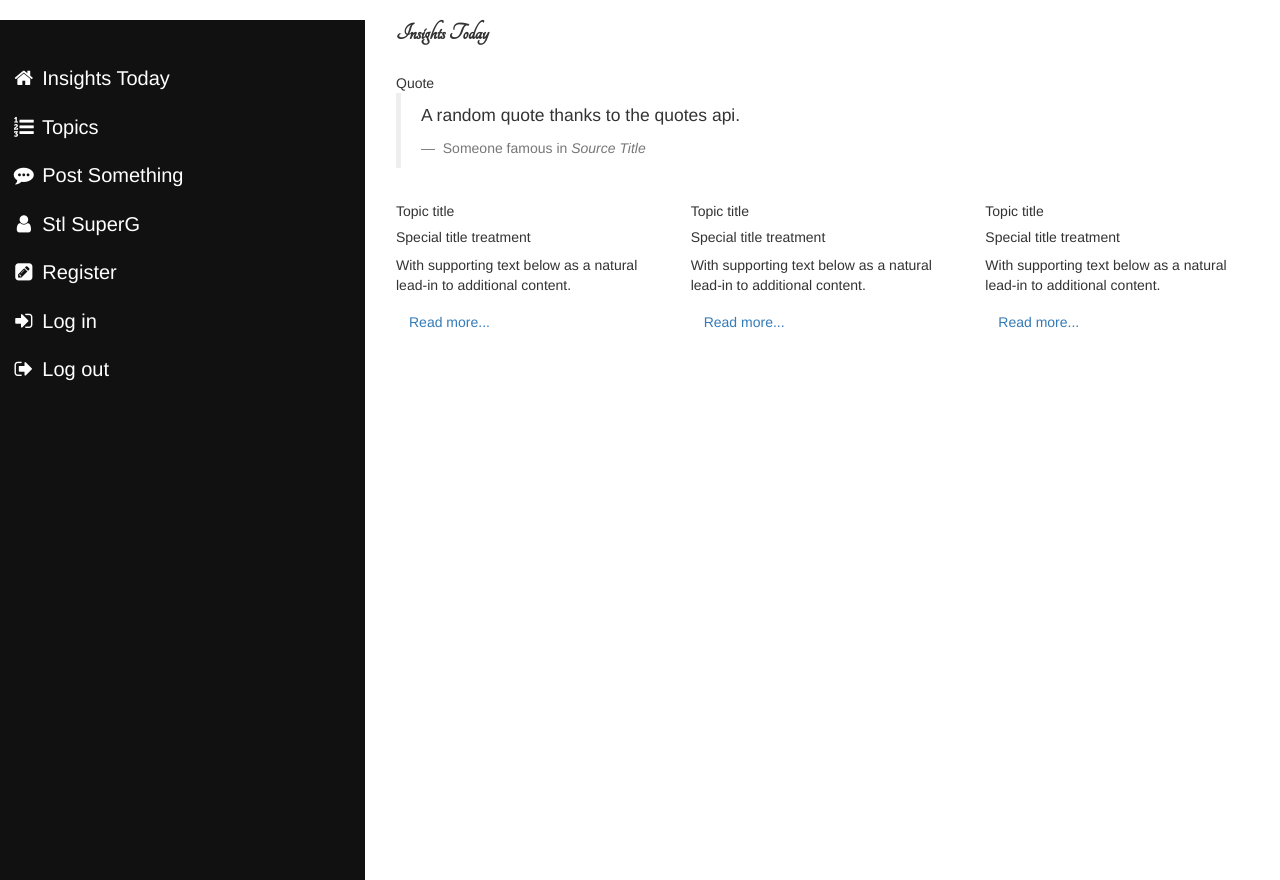
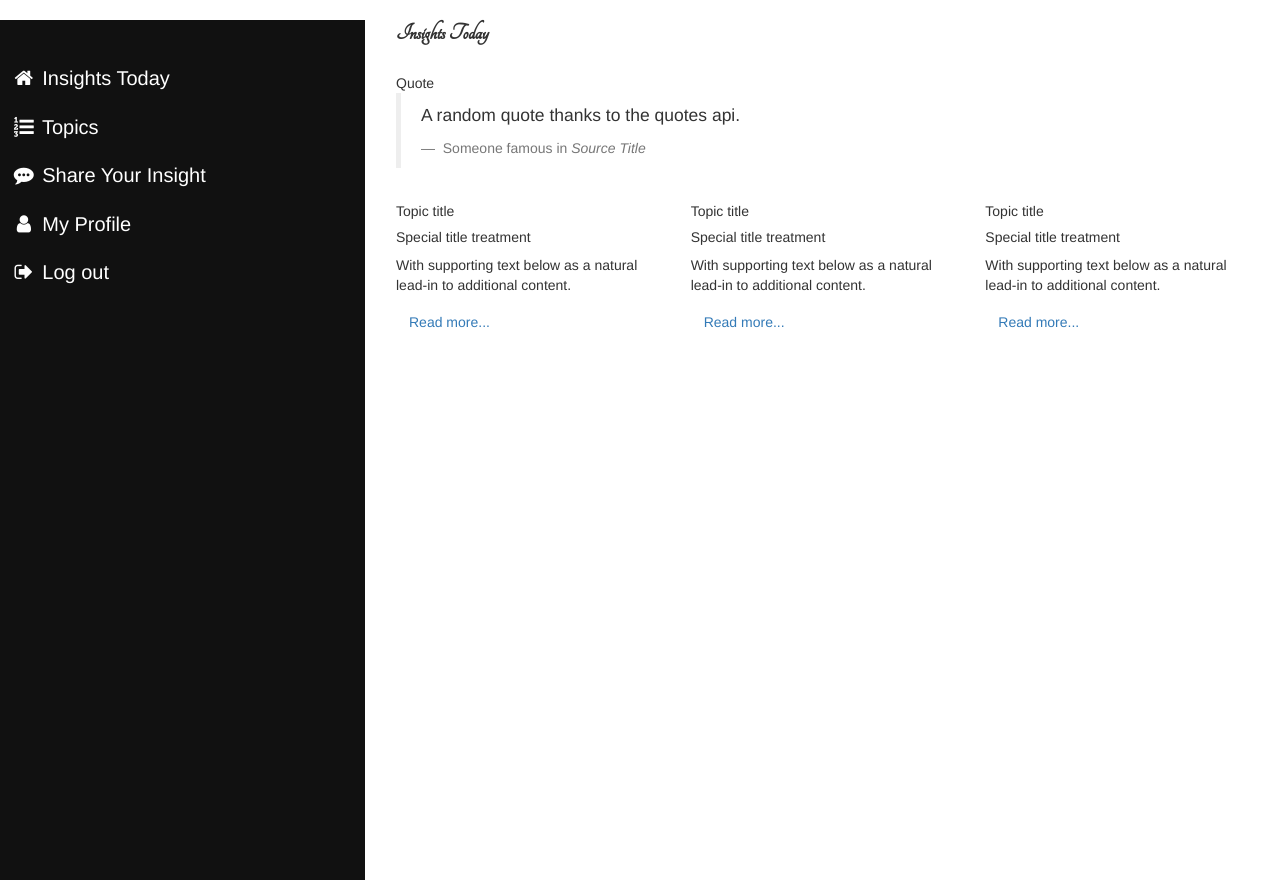
Before and after one commit to RkNyra/Insights-Today, a Flask app: page / in a window 1280 px wide. Run offline with Flask 2, Linux system fonts and the light colour scheme; the visitor is signed in with stand-in values (Sample User, id 1); data comes from the database, SQL or seed files in the repository; some libraries are stand-ins or nearby versions; some web fonts are replaced.

Commit message:
create the user profile page

```diff
--- a/app/main/views.py
+++ b/app/main/views.py
@@ -1,5 +1,6 @@
-from flask import render_template, request,redirect,url_for
+from flask import render_template, request,redirect,url_for,abort
 from . import main
+from ..models import User
 from .forms import SharePostForm
 from flask_login import login_required
 
@@ -29,3 +30,12 @@ def sharepost():
 
     title = 'Insights Today'
     return render_template('sharepost.html', title=title, SharePostForm=form)
+
+@main.route('/user/<uname>')
+def profile(uname):
+    user = User.query.filter_by(username = uname).first()
+
+    if user is None:
+        abort(404)
+
+    return render_template("profile/profile.html", user = user)
--- a/app/models.py
+++ b/app/models.py
@@ -10,6 +10,8 @@ class User(UserMixin,db.Model):
     id = db.Column(db.Integer,primary_key = True)
     username = db.Column(db.String(255))
     email = db.Column(db.String(255),unique = True,index = True)
+    bio = db.Column(db.String(255))
+    profile_pic_path = db.Column(db.String())
     pass_secure = db.Column(db.String(255))
 
     @property
--- a/app/templates/navbar.html
+++ b/app/templates/navbar.html
@@ -29,16 +29,23 @@
             </li>
           </ul>
         </div>
+        {% if current_user.is_authenticated %}
         <div>
           <a href="{{url_for('main.sharepost')}}"
-            ><i class="fa fa-fw fa-commenting"></i> Post Something</a
+            ><i class="fa fa-fw fa-commenting"></i> Share Your Insight</a
           >
-          <a href="#myprofile"><i class="fa fa-fw fa-user"></i> Stl SuperG </a>
+          <a href="{{url_for('main.profile',uname=current_user.username)}}"><i class="fa fa-fw fa-user"></i> My Profile </a>
+          <a href="{{url_for('auth.logout')}}"> <i class="fa fa-fw fa-sign-out"></i> Log out</a>
+          {% else %}
+          <a href="{{url_for('main.sharepost')}}"
+          ><i class="fa fa-fw fa-commenting"></i> Share Your Insight</a
+        >
           <a href="{{url_for('auth.register')}}"
             ><i class="fa fa-fw fa-pencil-square"></i> Register</a
           >
           <a href="{{url_for('auth.login')}}"> <i class="fa fa-fw fa-sign-in"></i> Log in</a>
-          <a href="{{url_for('auth.logout')}}"> <i class="fa fa-fw fa-sign-out"></i> Log out</a>
+          {% endif %}
+
         </div>
       </div>
     </div>
```
Also changed, not shown: app/templates/profile/profile.html (added, +29 -0 lines), app/templates/profile/update.html (added).
